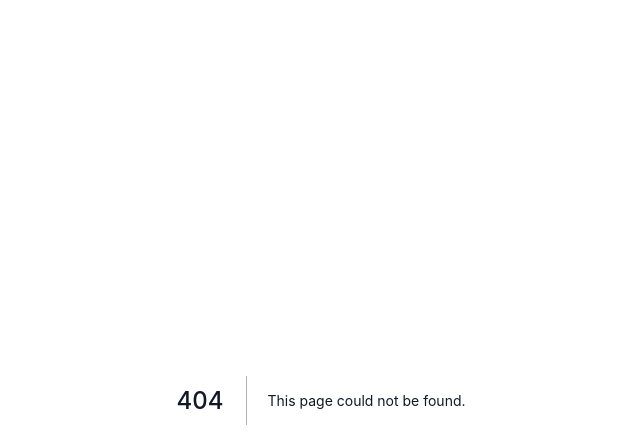
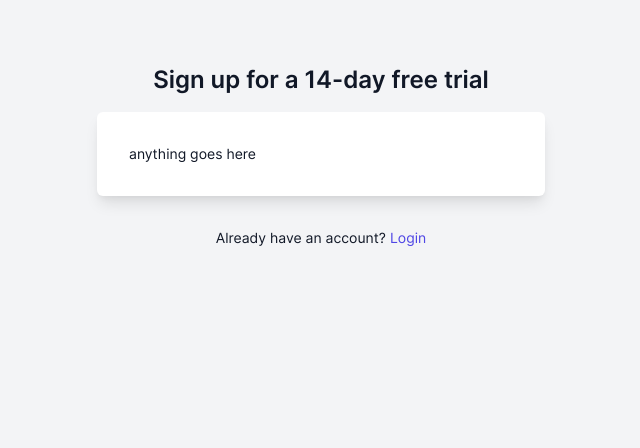
Before and after one commit to abeidahmed/announcekit2, a Next.js app in the folder next-flesh/: page /signup in a window 1280 px wide. Before the commit this address had no page. Shown: the top 448 px of the page, without its empty margins (319-959 px from the left). Built offline with nearby package versions, Linux system fonts and the light colour scheme.

Commit message:
create dummy auth pages

```diff
--- /dev/null
+++ b/next-flesh/src/layouts/Slate.tsx
@@ -0,0 +1,18 @@
+import { ReactNode } from "react"
+
+interface SlateProps {
+  title: string
+  children: ReactNode
+}
+
+export default function Slate({ title, children }: SlateProps) {
+  return (
+    <main className="flex justify-center py-16 bg-gray-100 min-h-screen">
+      <div className="max-w-md w-full">
+        <h1 className="text-2xl font-semibold text-center">{title}</h1>
+
+        {children}
+      </div>
+    </main>
+  )
+}
--- /dev/null
+++ b/next-flesh/src/pages/login.tsx
@@ -0,0 +1,19 @@
+import Link from "next/link"
+import Slate from "../layouts/Slate"
+
+export default function Signup() {
+  return (
+    <Slate title="Login to your account">
+      <div className="w-full bg-white shadow-lg rounded-md p-8 mt-4">
+        anything goes here
+      </div>
+
+      <p className="mt-8 text-center">
+        Don&apos;t have an account?{" "}
+        <Link href="/signup">
+          <a className="text-indigo-600 hover:underline">Signup</a>
+        </Link>
+      </p>
+    </Slate>
+  )
+}
--- /dev/null
+++ b/next-flesh/src/pages/signup.tsx
@@ -0,0 +1,19 @@
+import Link from "next/link"
+import Slate from "../layouts/Slate"
+
+export default function Signup() {
+  return (
+    <Slate title="Sign up for a 14-day free trial">
+      <div className="w-full bg-white shadow-lg rounded-md p-8 mt-4">
+        anything goes here
+      </div>
+
+      <p className="mt-8 text-center">
+        Already have an account?{" "}
+        <Link href="/login">
+          <a className="text-indigo-600 hover:underline">Login</a>
+        </Link>
+      </p>
+    </Slate>
+  )
+}
--- a/next-flesh/tailwind.config.js
+++ b/next-flesh/tailwind.config.js
@@ -1,6 +1,7 @@
 const defaultTheme = require("tailwindcss/defaultTheme")
 
 module.exports = {
+  mode: "jit",
   purge: ["./src/**/*.{js,ts,jsx,tsx}"],
   darkMode: false,
   theme: {
```
